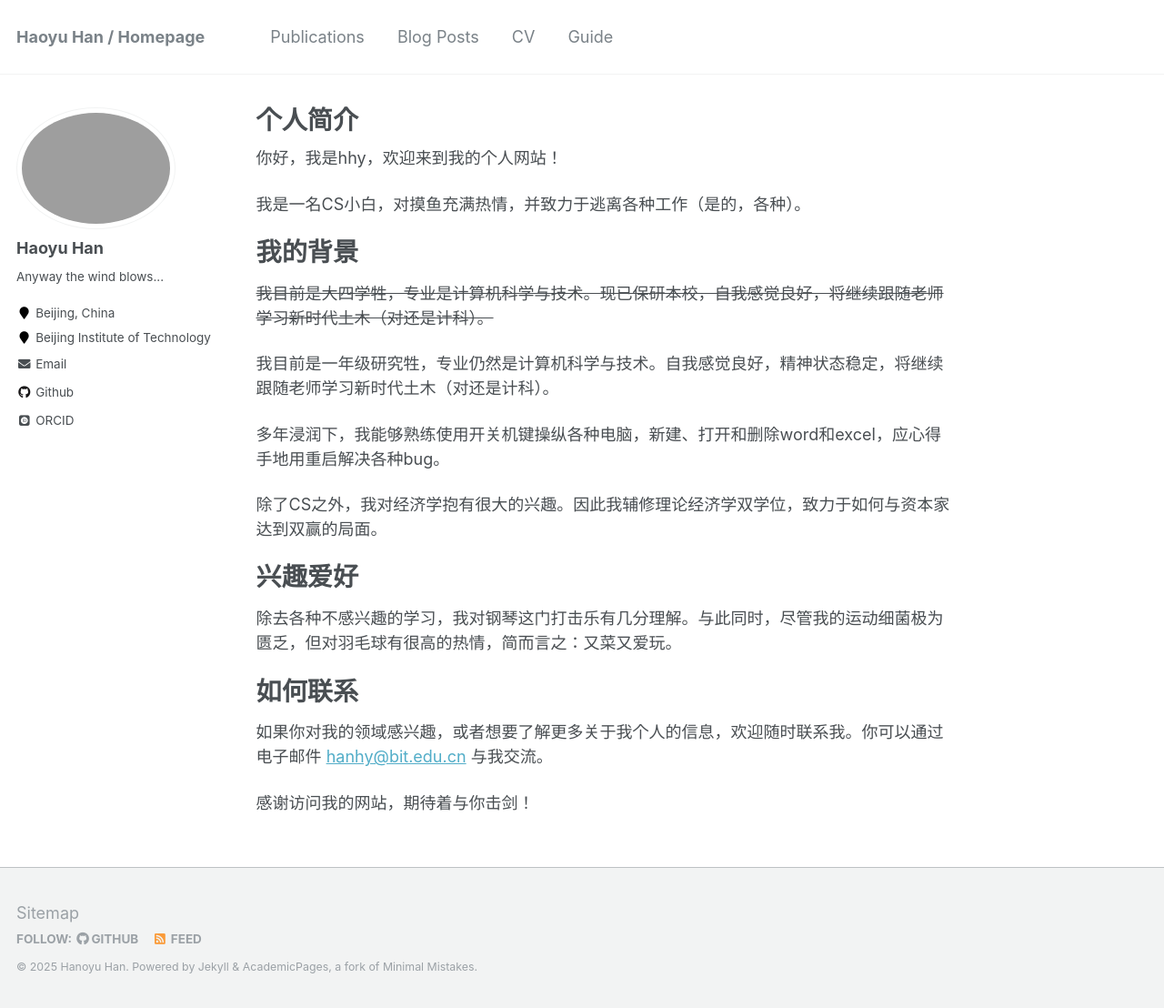
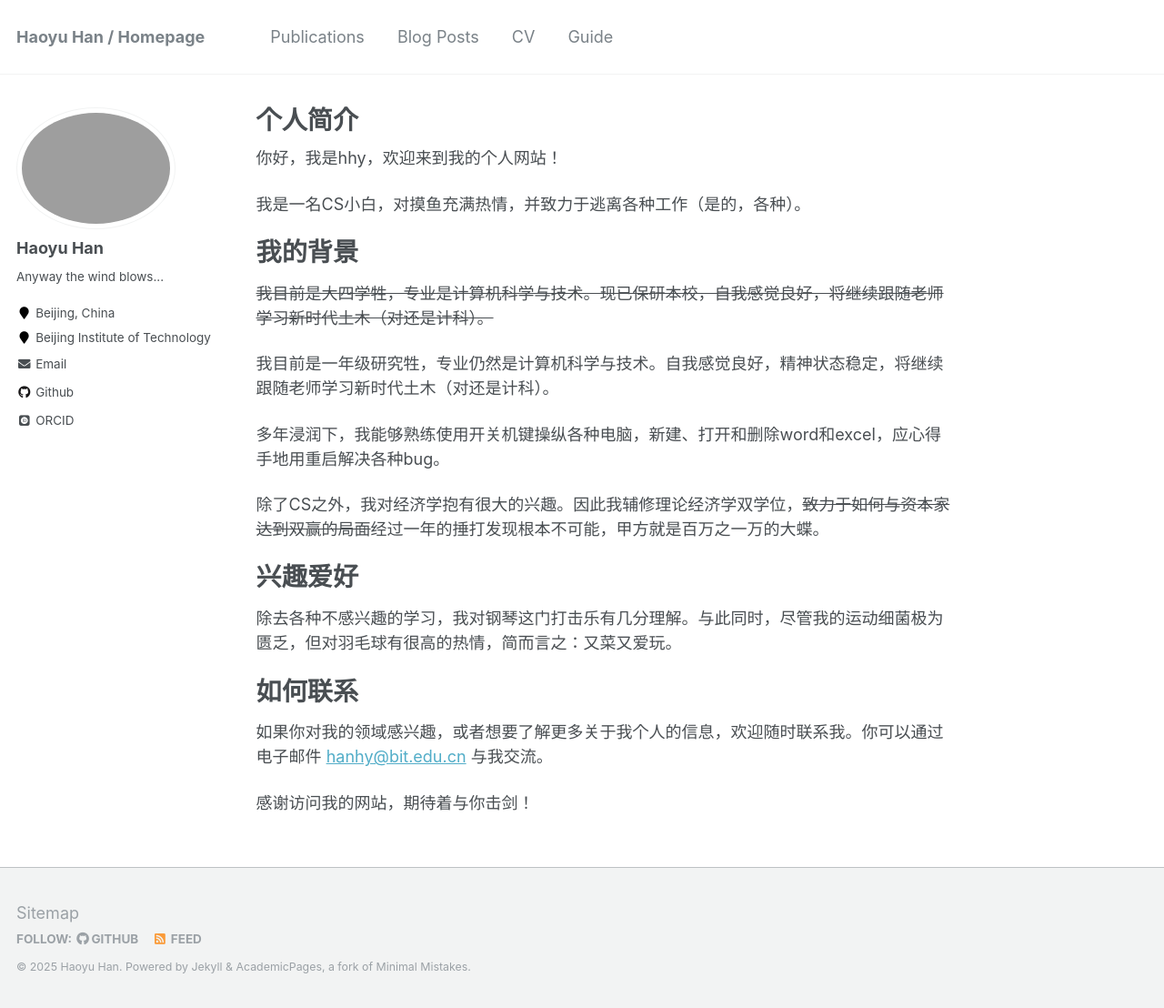
Before and after one commit to handle999/handle999.github.io, a Jekyll site: the page built from _pages/about.md, in a window 1280 px wide and 1108 px high. Shown: the whole window at 91% size. Built offline with Jekyll 4.4.1, drawn with Linux system fonts in a browser that asks for light colours; some web fonts are replaced.

Commit message:
update config & about

```diff
--- a/_config.yml
+++ b/_config.yml
@@ -9,7 +9,7 @@
 locale                   : "en-US"
 title                    : "Haoyu Han / Homepage"
 title_separator          : "-"
-name                     : &name "Hanoyu Han"
+name                     : &name "Haoyu Han"
 description              : &description "This man is so lazy that he left nothing."
 url                      : https://handle999.github.io # the base hostname & protocol for your site e.g. "https://mmistakes.github.io"
 baseurl                  : "" # the subpath of your site, e.g. "/blog"
--- a/_pages/about.md
+++ b/_pages/about.md
@@ -20,7 +20,7 @@ redirect_from:
 
 多年浸润下，我能够熟练使用开关机键操纵各种电脑，新建、打开和删除word和excel，应心得手地用重启解决各种bug。
 
-除了CS之外，我对经济学抱有很大的兴趣。因此我辅修理论经济学双学位，致力于如何与资本家达到双赢的局面。
+除了CS之外，我对经济学抱有很大的兴趣。因此我辅修理论经济学双学位，~~致力于如何与资本家达到双赢的局面~~经过一年的捶打发现根本不可能，甲方就是百万之一万的大蝶。
 
 兴趣爱好
 ======
```
